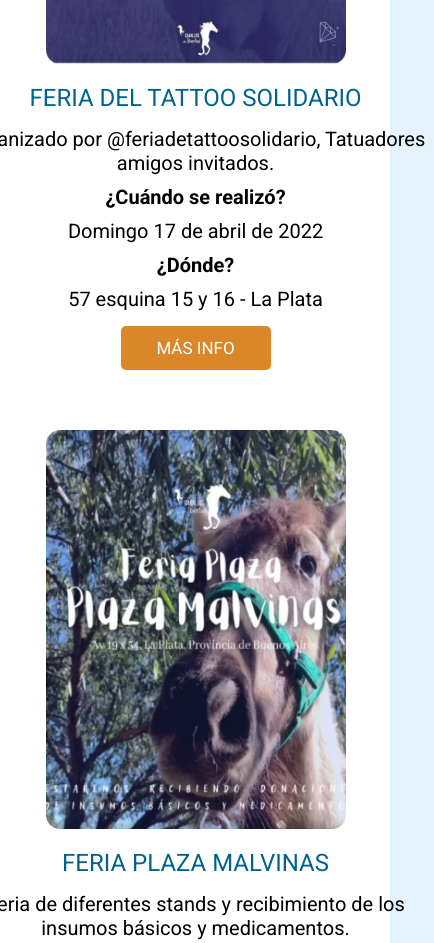
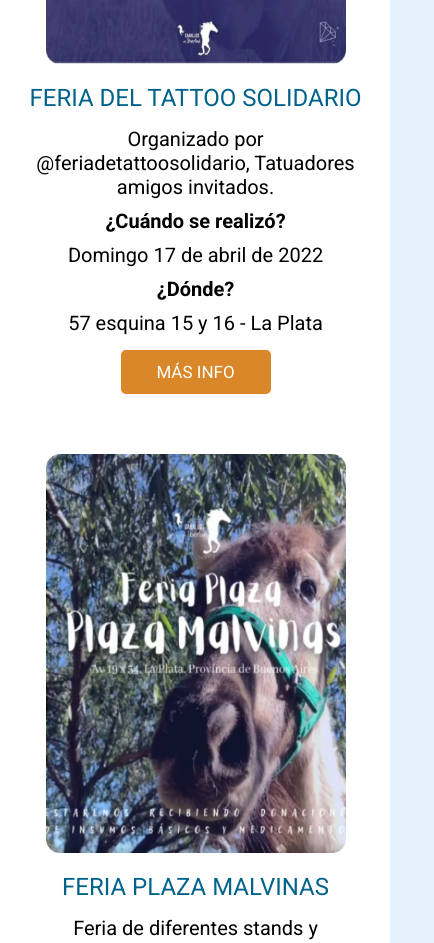
Before and after one commit to enzoconde1/tpGrupo-1, a plain HTML site: page eventos.html in a window 390 px wide. Shown: the part 1261-2204 px from the top of the page, 434 px wide, since content can reach past the window. Drawn offline with Linux system fonts and the light colour scheme; a web font is replaced by a local one.

Commit message:
modificaciones en eventos 1.1

```diff
--- a/style.css
+++ b/style.css
@@ -603,10 +603,11 @@ footer img {
   }
   .tarjeta_eventos > div > p, .tarjeta_eventos > div > h3{
     text-align: center;
-    width: 100% !important;
+    /* max-width: 90% !important;
+    margin: 10px auto; */
   }
   .tarjeta_eventos > div{
-    width: 100%;
+    max-width: 100%;
   }
   .enlace_evento{
     margin: 0 auto;
```
